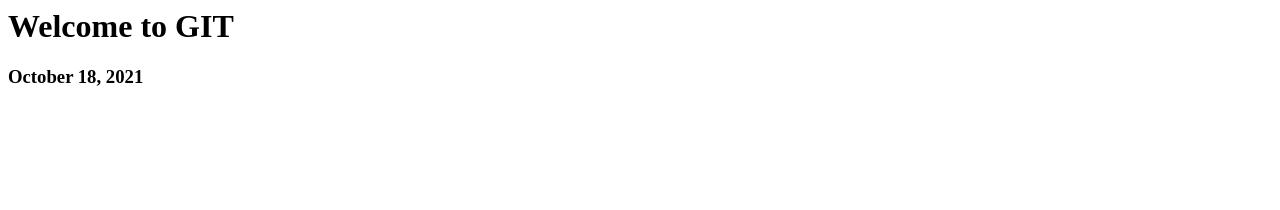
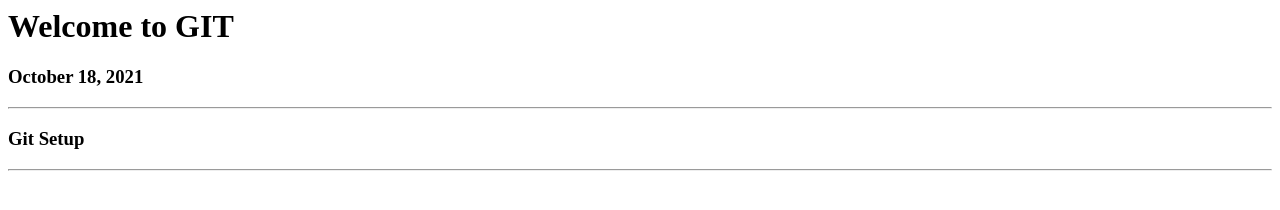
Before and after one commit to devops4eng/devops-repo, a plain HTML site: page index.html in a window 1280 px wide. Drawn offline with Linux system fonts and the light colour scheme.

Commit message:
Update index.html

```diff
--- a/index.html
+++ b/index.html
@@ -5,5 +5,8 @@
 <body>
 		<h1> Welcome to GIT </h1>
 		<h3> October 18, 2021 </h3>
+	<hr>
+	<h3> Git Setup </h3>
+	<hr>
 </body>
 </html>
```
